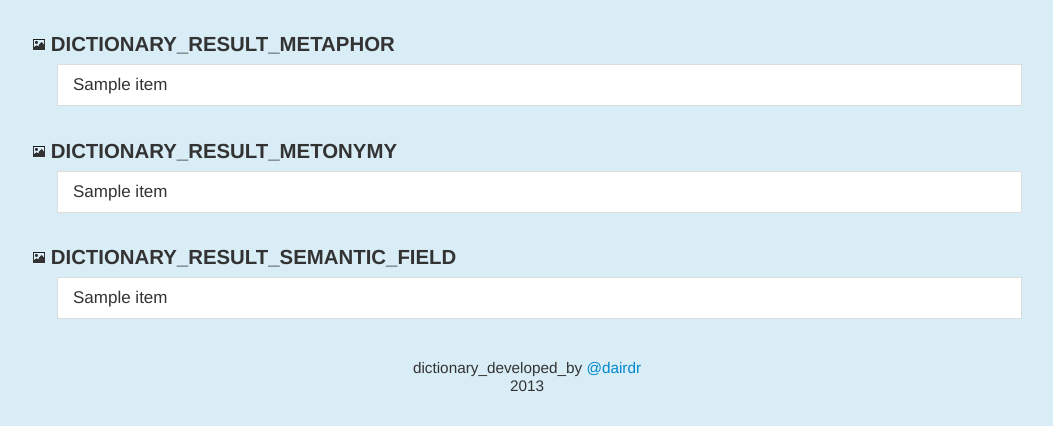
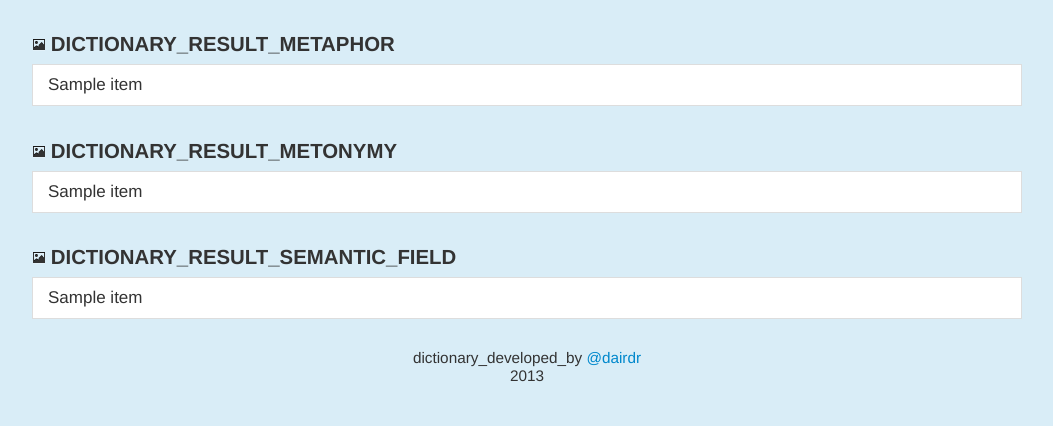
Before and after one commit to dairdr/lexicon, a Django app: template lexicon/apps/dictionary/templates/dictionary/result.html in a window 1280 px wide. Shown: the part 1006-1432 px from the top of the page, without its empty margins (113-1166 px from the left). After the commit the page ends 1388 px from the top, so only its background shows below. Run offline with Django 3.2, Linux system fonts and the light colour scheme; the template is opened without the code that fills it: most values are stand-ins (such as "Sample title", 1, 10 or a date in 2020); grey boxes marked "Sample" are stand-in pictures; some libraries are stand-ins or nearby versions.

Commit message:
final version

```diff
--- a/lexicon/apps/dictionary/static/dictionary/css/style.css
+++ b/lexicon/apps/dictionary/static/dictionary/css/style.css
@@ -43,7 +43,7 @@ body {
 	border-color: #bce8f1;
 }
 
-ul.errorlist {
+ol, ul, ul.errorlist {
 	margin: 0;
 	padding: 0;
 	list-style: none;
```
